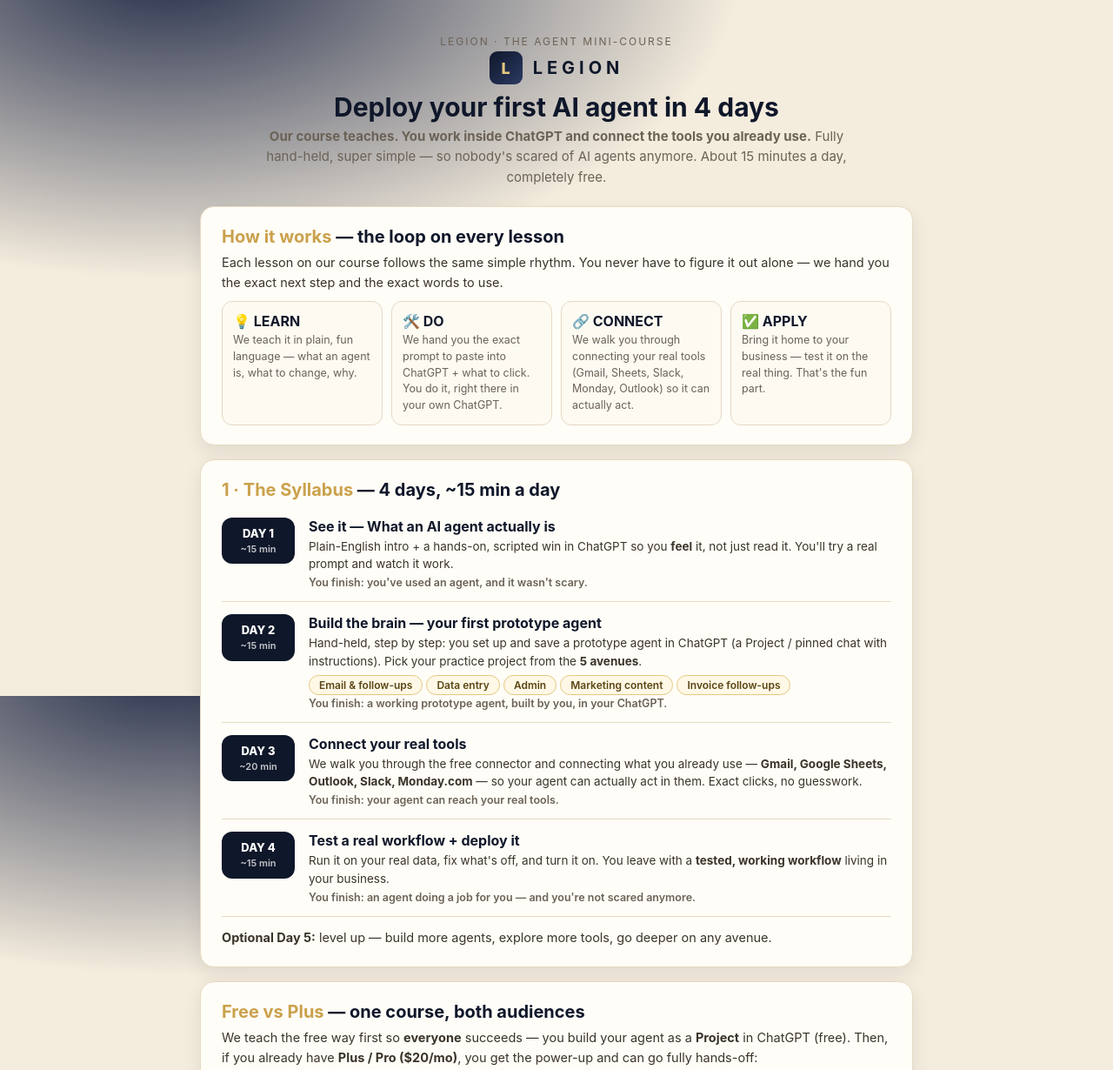
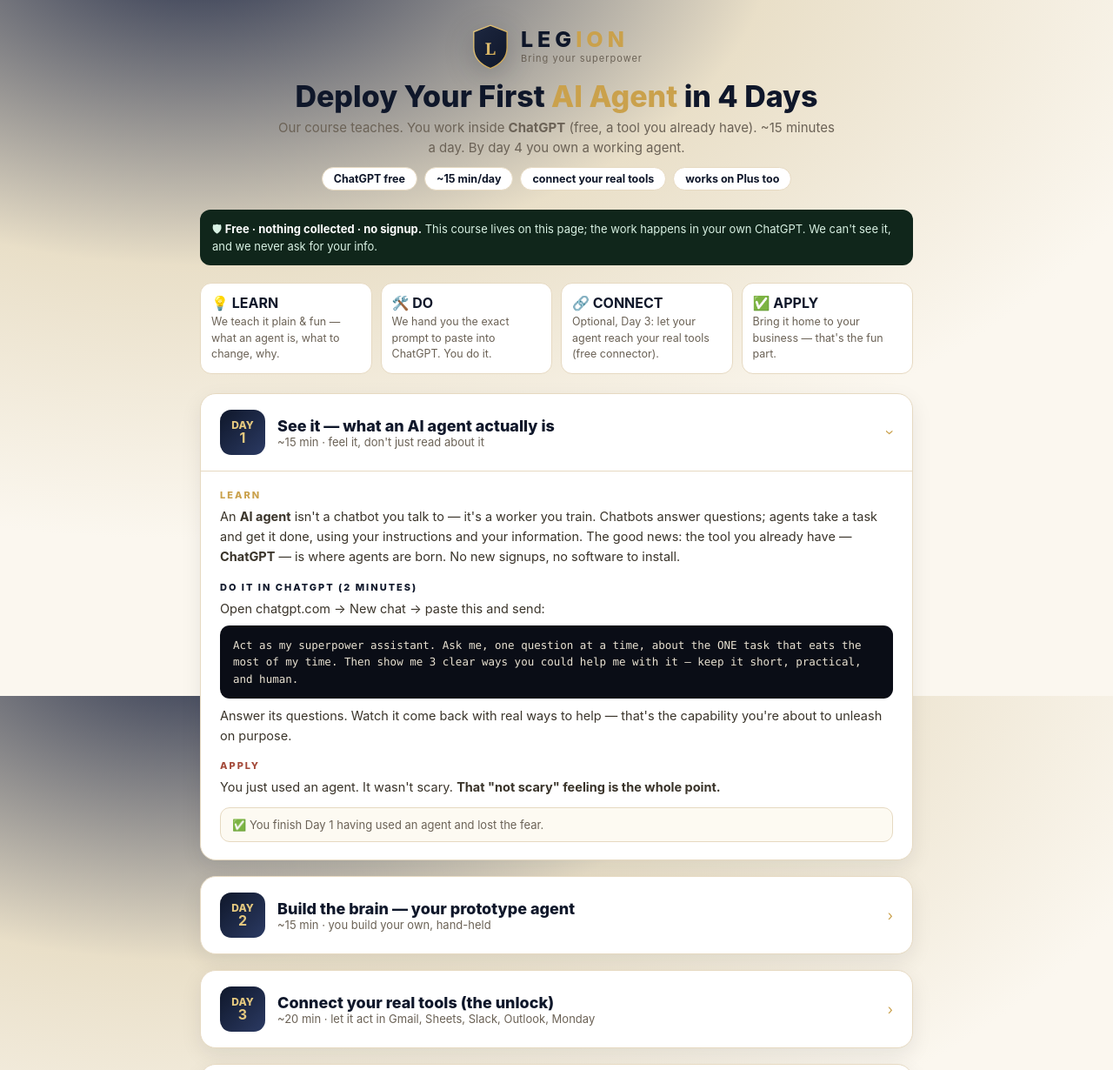
Before and after one commit to D-ops47/joinlegion, a plain HTML site: page course.html in a window 1280 px wide. Shown: the top 1230 px of the page at 87% size. Drawn offline with Linux system fonts and the light colour scheme; no server answers.

Commit message:
Full 4-day mini-course (branded)

```diff
--- a/course.html
+++ b/course.html
@@ -3,120 +3,139 @@
 <head>
 <meta charset="UTF-8">
 <meta name="viewport" content="width=device-width, initial-scale=1.0">
-<title>Legion — The Agent Mini-Course</title>
+<title>LEGION — Deploy Your First AI Agent in 4 Days</title>
 <style>
-  :root{--ink:#14100c;--brand:#0f172a;--gold:#caa14c;--gold2:#e4c87f;--paper:#f4ecdd;--card:#fffdf7;--line:#e6d9c1;--muted:#6b6256;--dark:#0a0d16;}
+  :root{--navy:#0f172a;--navy2:#1d2740;--gold:#caa14c;--gold2:#e4c87f;--paper:#fbf7ef;--card:#fffdf7;--line:#e6d9c1;--muted:#6b6256;--dark:#0a0d16;}
   *{box-sizing:border-box;margin:0;padding:0;}
-  body{font-family:-apple-system,BlinkMacSystemFont,"Segoe UI",Roboto,Helvetica,Arial,sans-serif;background:radial-gradient(1100px 600px at 15% -5%,#232c48 0%,var(--paper) 60%) fixed;color:var(--ink);min-height:100vh;padding:40px 16px;}
+  body{font-family:-apple-system,BlinkMacSystemFont,"Segoe UI",Roboto,Helvetica,Arial,sans-serif;background:radial-gradient(1200px 700px at 18% -10%, #232c48 0%, #e9dfc8 55%, var(--paper) 100%) fixed;color:#14100c;padding:26px 14px 60px;min-height:100vh;-webkit-font-smoothing:antialiased;}
   .stage{max-width:820px;margin:0 auto;}
-  .brand{display:flex;align-items:center;gap:12px;margin-bottom:8px;justify-content:center;}
-  .brand .m{width:38px;height:38px;border-radius:9px;background:linear-gradient(135deg,var(--brand),#2b3a63);color:var(--gold2);font-weight:800;display:flex;align-items:center;justify-content:center;font-size:18px;}
-  .brand b{letter-spacing:5px;color:var(--brand);font-size:20px;}
-  .eyebrow{text-align:center;color:var(--muted);font-size:12px;letter-spacing:2px;text-transform:uppercase;margin-bottom:4px;}
-  h1{font-size:30px;text-align:center;color:var(--brand);margin:6px 0 4px;}
-  .lede{text-align:center;color:var(--muted);font-size:15px;max-width:680px;margin:0 auto 22px;line-height:1.55;}
-  .card{background:var(--card);border:1px solid var(--line);border-radius:16px;padding:22px 24px;margin-bottom:16px;box-shadow:0 8px 22px rgba(15,23,42,.08);}
-  .card h2{font-size:20px;color:var(--brand);margin-bottom:6px;}
-  .card h2 .n{color:var(--gold);}
-  .card p{font-size:14.5px;line-height:1.6;color:#3a342a;}
-  .day{display:flex;gap:16px;padding:14px 0;border-bottom:1px solid var(--line);}
-  .day:last-child{border-bottom:none;}
-  .day .d{width:84px;flex-shrink:0;background:var(--brand);color:#fff;border-radius:12px;padding:10px 6px;text-align:center;font-weight:800;font-size:13px;line-height:1.3;height:fit-content;}
-  .day .d small{display:block;font-weight:600;opacity:.75;font-size:11px;margin-top:2px;}
-  .day h3{font-size:16px;color:var(--brand);margin-bottom:3px;}
-  .day p{font-size:13.5px;color:#3a342a;line-height:1.5;margin-bottom:4px;}
-  .day .out{font-size:12.5px;color:var(--muted);font-weight:600;}
-  .pill{display:inline-block;background:#fff8e6;border:1px solid var(--gold2);color:#5a4513;border-radius:20px;padding:3px 11px;font-size:12px;font-weight:600;margin:2px 4px 2px 0;}
-  .loop{display:flex;gap:10px;flex-wrap:wrap;margin-top:10px;}
-  .loop .s{flex:1 1 150px;border:1.5px solid var(--line);border-radius:12px;padding:12px;background:#fdfaf2;}
-  .loop .s b{display:block;color:var(--brand);margin-bottom:3px;}
+  .brand{display:flex;align-items:center;gap:12px;justify-content:center;margin-bottom:8px;}
+  .brand .logo{width:46px;height:54px;filter:drop-shadow(0 8px 16px rgba(15,23,42,.22));}
+  .wm{font-size:25px;letter-spacing:5px;font-weight:800;color:var(--navy);line-height:1;}
+  .wm em{font-style:normal;color:var(--gold);}
+  .wm-tag{font-size:11px;color:var(--muted);letter-spacing:1px;text-align:left;margin-top:2px;}
+  h1{font-size:34px;text-align:center;color:var(--navy);margin:10px 0 4px;font-weight:800;}
+  h1 .gold{color:var(--gold);}
+  .lede{text-align:center;color:var(--muted);font-size:15px;max-width:640px;margin:0 auto 8px;line-height:1.55;}
+  .pillbar{display:flex;gap:8px;justify-content:center;flex-wrap:wrap;margin:10px 0 22px;}
+  .pill{background:#fff;border:1px solid var(--line);border-radius:20px;padding:5px 13px;font-size:12.5px;font-weight:700;color:var(--navy);}
+  .banner{background:#10261b;color:#d9f2e4;border-radius:12px;padding:12px 14px;font-size:13px;line-height:1.55;margin-bottom:20px;}
+  .banner b{color:#fff;}
+  .loop{display:flex;gap:10px;flex-wrap:wrap;margin-bottom:22px;}
+  .loop .s{flex:1 1 150px;border:1.5px solid var(--line);border-radius:13px;padding:12px;background:#fff;}
+  .loop .s b{display:block;color:var(--navy);margin-bottom:3px;}
   .loop .s p{font-size:12.5px;line-height:1.5;color:var(--muted);margin:0;}
-  .honest{background:#10261b;color:#d9f2e4;border-radius:12px;padding:14px 16px;margin-top:18px;font-size:13px;line-height:1.6;}
+  .lesson{background:#fff;border:1px solid var(--line);border-radius:18px;margin-bottom:18px;overflow:hidden;box-shadow:0 8px 24px rgba(15,23,42,.08);}
+  .lesson summary{cursor:pointer;list-style:none;padding:18px 22px;display:flex;align-items:center;gap:14px;justify-content:space-between;}
+  .lesson summary::-webkit-details-marker{display:none;}
+  .lhead{display:flex;align-items:center;gap:14px;}
+  .lday{width:52px;height:52px;border-radius:13px;background:linear-gradient(135deg,var(--navy),#2b3a63);color:var(--gold2);font-weight:800;display:flex;flex-direction:column;align-items:center;justify-content:center;flex-shrink:0;font-size:12px;line-height:1.1;}
+  .lday b{font-size:16px;}
+  .ltitle{font-weight:800;color:var(--navy);font-size:18px;text-align:left;}
+  .lsub{font-size:13px;color:var(--muted);text-align:left;}
+  .arrow{color:var(--gold);font-size:16px;transition:.2s;}
+  .lesson[open] .arrow{transform:rotate(90deg);}
+  .linner{padding:4px 22px 20px;border-top:1px solid var(--line);}
+  .blk{margin-top:16px;}
+  .blk .h{font-size:11px;letter-spacing:2px;text-transform:uppercase;font-weight:800;margin-bottom:6px;}
+  .blk.learn .h{color:var(--gold);} .blk.do .h{color:var(--navy);} .blk.connect .h{color:#1f7a4d;} .blk.apply .h{color:#a44a3a;}
+  .blk p{font-size:14.5px;line-height:1.6;color:#3a342a;}
+  .prompt{background:var(--dark);color:#e9e2d2;border-radius:11px;padding:13px 15px;margin-top:8px;font-family:ui-monospace,Menlo,monospace;font-size:12.5px;line-height:1.55;white-space:pre-wrap;}
+  ol.steps{margin:8px 0 0 20px;font-size:14px;color:#3a342a;line-height:1.7;}
+  .out{background:#fdfaf2;border:1px solid var(--line);border-radius:11px;padding:11px 13px;font-size:13px;color:var(--muted);margin-top:12px;}
+  .dual{background:#fff8e6;border:1px solid var(--gold2);border-radius:12px;padding:14px 16px;margin-top:20px;}
+  .dual h3{font-size:15px;color:var(--navy);margin-bottom:6px;}
+  .dual p{font-size:13.5px;line-height:1.6;color:#3a342a;margin-bottom:4px;}
+  a.btn{display:block;text-align:center;background:linear-gradient(135deg,var(--navy),#2b3a63);color:#fff;border-radius:14px;padding:16px;font-weight:800;font-size:17px;text-decoration:none;margin-top:22px;box-shadow:0 14px 30px rgba(15,23,42,.22);}
+  .honest{background:#10261b;color:#d9f2e4;border-radius:14px;padding:16px;margin-top:20px;font-size:13px;line-height:1.6;}
   .honest b{color:#fff;}
-  .grid2{display:grid;grid-template-columns:1fr 1fr;gap:14px;}
-  @media(max-width:640px){.grid2{grid-template-columns:1fr;} .day .d{width:64px;}}
-  .note{max-width:820px;margin:14px auto 0;color:var(--muted);font-size:12.5px;text-align:center;}
+  .note{max-width:820px;margin:16px auto 0;color:var(--muted);font-size:12.5px;text-align:center;}
 </style>
 </head>
 <body>
 <div class="stage">
-  <div class="eyebrow">Legion · The Agent Mini-Course</div>
-  <div class="brand"><div class="m">L</div><b>LEGION</b></div>
-  <h1>Deploy your first AI agent in 4 days</h1>
-  <p class="lede"><b>Our course teaches. You work inside ChatGPT and connect the tools you already use.</b> Fully hand-held, super simple — so nobody's scared of AI agents anymore. About 15 minutes a day, completely free.</p>
+  <div class="brand">
+    <svg class="logo" viewBox="0 0 120 140" role="img" aria-label="LEGION shield"><defs><linearGradient id="g" x1="0" y1="0" x2="1" y2="1"><stop offset="0" stop-color="#e4c87f"/><stop offset="1" stop-color="#caa14c"/></linearGradient><linearGradient id="n" x1="0" y1="0" x2="1" y2="1"><stop offset="0" stop-color="#1d2740"/><stop offset="1" stop-color="#0f172a"/></linearGradient></defs><path d="M60 8 L110 27 V74 C110 106 88 126 60 137 C32 126 10 106 10 74 V27 Z" fill="url(#n)" stroke="url(#g)" stroke-width="3.5"/><text x="60" y="96" text-anchor="middle" font-family="Georgia,serif" font-size="50" font-weight="bold" fill="url(#g)">L</text></svg>
+    <div><div class="wm">LEG<em>ION</em></div><div class="wm-tag">Bring your superpower</div></div>
+  </div>
+  <h1>Deploy Your First <span class="gold">AI Agent</span> in 4 Days</h1>
+  <div class="lede">Our course teaches. You work inside <b>ChatGPT</b> (free, a tool you already have). ~15 minutes a day. By day 4 you own a working agent.</div>
+  <div class="pillbar"><span class="pill">ChatGPT free</span><span class="pill">~15 min/day</span><span class="pill">connect your real tools</span><span class="pill">works on Plus too</span></div>
+  <div class="banner">🛡 <b>Free · nothing collected · no signup.</b> This course lives on this page; the work happens in your own ChatGPT. We can't see it, and we never ask for your info.</div>
 
-  <div class="card">
-    <h2><span class="n">How it works</span> — the loop on every lesson</h2>
-    <p>Each lesson on our course follows the same simple rhythm. You never have to figure it out alone — we hand you the exact next step and the exact words to use.</p>
-    <div class="loop">
-      <div class="s"><b>💡 LEARN</b><p>We teach it in plain, fun language — what an agent is, what to change, why.</p></div>
-      <div class="s"><b>🛠️ DO</b><p>We hand you the exact prompt to paste into ChatGPT + what to click. You do it, right there in your own ChatGPT.</p></div>
-      <div class="s"><b>🔗 CONNECT</b><p>We walk you through connecting your real tools (Gmail, Sheets, Slack, Monday, Outlook) so it can actually act.</p></div>
-      <div class="s"><b>✅ APPLY</b><p>Bring it home to your business — test it on the real thing. That's the fun part.</p></div>
-    </div>
+  <div class="loop">
+    <div class="s"><b>💡 LEARN</b><p>We teach it plain &amp; fun — what an agent is, what to change, why.</p></div>
+    <div class="s"><b>🛠️ DO</b><p>We hand you the exact prompt to paste into ChatGPT. You do it.</p></div>
+    <div class="s"><b>🔗 CONNECT</b><p>Optional, Day 3: let your agent reach your real tools (free connector).</p></div>
+    <div class="s"><b>✅ APPLY</b><p>Bring it home to your business — that's the fun part.</p></div>
   </div>
 
-  <div class="card">
-    <h2><span class="n">1 · The Syllabus</span> — 4 days, ~15 min a day</h2>
+  <!-- DAY 1 -->
+  <details class="lesson" open>
+    <summary><div class="lhead"><div class="lday">DAY<b>1</b></div><div><div class="ltitle">See it — what an AI agent actually is</div><div class="lsub">~15 min · feel it, don't just read about it</div></div></div><span class="arrow">›</span></summary>
+    <div class="linner">
+      <div class="blk learn"><div class="h">Learn</div><p>An <b>AI agent</b> isn't a chatbot you talk to — it's a worker you train. Chatbots answer questions; agents take a task and get it done, using your instructions and your information. The good news: the tool you already have — <b>ChatGPT</b> — is where agents are born. No new signups, no software to install.</p></div>
+      <div class="blk do"><div class="h">Do it in ChatGPT (2 minutes)</div>
+        <p>Open chatgpt.com → New chat → paste this and send:</p>
+        <div class="prompt">Act as my superpower assistant. Ask me, one question at a time, about the ONE task that eats the most of my time. Then show me 3 clear ways you could help me with it — keep it short, practical, and human.</div>
+        <p style="margin-top:8px;">Answer its questions. Watch it come back with real ways to help — that's the capability you're about to unleash on purpose.</p></div>
+      <div class="blk apply"><div class="h">Apply</div><p>You just used an agent. It wasn't scary. <b>That "not scary" feeling is the whole point.</b></p></div>
+      <div class="out">✅ You finish Day 1 having used an agent and lost the fear.</div>
+    </div>
+  </details>
 
-    <div class="day">
-      <div class="d">DAY 1<small>~15 min</small></div>
-      <div><h3>See it — What an AI agent actually is</h3>
-      <p>Plain-English intro + a hands-on, scripted win in ChatGPT so you <b>feel</b> it, not just read it. You'll try a real prompt and watch it work.</p>
-      <div class="out">You finish: you've used an agent, and it wasn't scary.</div></div>
+  <!-- DAY 2 -->
+  <details class="lesson">
+    <summary><div class="lhead"><div class="lday">DAY<b>2</b></div><div><div class="ltitle">Build the brain — your prototype agent</div><div class="lsub">~15 min · you build your own, hand-held</div></div></div><span class="arrow">›</span></summary>
+    <div class="linner">
+      <div class="blk learn"><div class="h">Learn</div><p>Your agent lives in a <b>saved ChatGPT conversation called a Project</b> (or a pinned chat). You give it your instructions once; it remembers and works for you every time you open it.</p></div>
+      <div class="blk do"><div class="h">Do it (free tier)</div>
+        <ol class="steps"><li>Open chatgpt.com → create a <b>New Project</b> (name it, e.g. "My Agent").</li><li>Paste this as the first message, then press send — this is your agent's operating manual:</li></ol>
+        <div class="prompt">You are my [AVENUE] agent. My superpower is [YOUR SUPER POWER / what I'm great at]. Work from my instructions, keep replies short and practical, ask me one question at a time, and never invent facts. First, ask me what I do and the one problem to start with.</div>
+        <ol class="steps" style="margin-top:10px;"><li>Upload one real file (a list, a draft, a customer note) so it knows your business.</li><li>Test it on one real example. It performs the workflow instantly.</li></ol></div>
+      <div class="blk connect"><div class="h">Free vs Plus</div><p>This works on <b>free</b> (a Project = your agent). If you have <b>Plus/Pro</b>, you can go further: save it as a <b>custom GPT</b>, or <b>schedule</b> it to run automatically.</p></div>
+      <div class="blk apply"><div class="h">Apply</div><p>Your prototype agent is now saved and working — it understands your business and does the task you picked.</p></div>
+      <div class="out">✅ You finish Day 2 with a working prototype agent you built yourself.</div>
     </div>
+  </details>
 
-    <div class="day">
-      <div class="d">DAY 2<small>~15 min</small></div>
-      <div><h3>Build the brain — your first prototype agent</h3>
-      <p>Hand-held, step by step: you set up and save a prototype agent in ChatGPT (a Project / pinned chat with instructions). Pick your practice project from the <b>5 avenues</b>.</p><div class="pill">Email &amp; follow-ups</div><div class="pill">Data entry</div><div class="pill">Admin</div><div class="pill">Marketing content</div><div class="pill">Invoice follow-ups</div>
-      <div class="out">You finish: a working prototype agent, built by you, in your ChatGPT.</div></div>
+  <!-- DAY 3 -->
+  <details class="lesson">
+    <summary><div class="lhead"><div class="lday">DAY<b>3</b></div><div><div class="ltitle">Connect your real tools (the unlock)</div><div class="lsub">~20 min · let it act in Gmail, Sheets, Slack, Outlook, Monday</div></div></div><span class="arrow">›</span></summary>
+    <div class="linner">
+      <div class="blk learn"><div class="h">Learn</div><p>Free ChatGPT is your <b>brain</b> — it writes brilliantly. To make it <b>act</b> in the tools you already use (send the email, write the sheet row, ping Slack), we connect it through a free connector. Don't want to connect anything yet? That's fine — everything still works; you just copy the output.</p></div>
+      <div class="blk do"><div class="h">Do it — the one shared connector guide</div>
+        <ol class="steps"><li>Sign up at <b>zapier.com</b> (free). Connect your Google/Outlook account (Gmail + Sheets).</li><li>Create a Zap: <b>Trigger</b> = "New row in Google Sheets" (or "New email with label") → <b>AI step</b> → <b>Action</b> = "Gmail: send" (or "Sheets: add row", "Slack: post").</li><li>Paste your agent's instruction into the AI step. Test once. Turn the Zap on.</li></ol>
+        <p style="margin-top:8px;"><b>No-connector fallback (works for everyone):</b> run your agent in ChatGPT, copy its output, and paste it into your tools. 100% functional — the connector just saves you the copy.</p></div>
+      <div class="blk apply"><div class="h">Apply</div><p>Your agent can now reach your real tools — send the follow-up, write the row, post where your team works.</p></div>
+      <div class="out">✅ You finish Day 3 with your agent connected to (or ready to drop into) your tools.</div>
     </div>
+  </details>
 
-    <div class="day">
-      <div class="d">DAY 3<small>~20 min</small></div>
-      <div><h3>Connect your real tools</h3>
-      <p>We walk you through the free connector and connecting what you already use — <b>Gmail, Google Sheets, Outlook, Slack, Monday.com</b> — so your agent can actually act in them. Exact clicks, no guesswork.</p>
-      <div class="out">You finish: your agent can reach your real tools.</div></div>
+  <!-- DAY 4 -->
+  <details class="lesson">
+    <summary><div class="lhead"><div class="lday">DAY<b>4</b></div><div><div class="ltitle">Test a real workflow + deploy it</div><div class="lsub">~15 min · run it on the real thing, turn it on</div></div></div><span class="arrow">›</span></summary>
+    <div class="linner">
+      <div class="blk learn"><div class="h">Learn</div><p>An agent is only as good as its last test. Today you run it on one <b>real</b> item, sharpen it, and make it a habit.</p></div>
+      <div class="blk do"><div class="h">Do it</div>
+        <ol class="steps"><li>Give your agent ONE real task: a real customer to follow up, a real overdue invoice, a real idea, a real messy inquiry.</li><li>Check the output: is it human? Is it "you"? Tell it "make it warmer / shorter / less salesy" until it sounds like you.</li><li>Pin the chat. Set a small routine — every morning, open it first.</li></ol></div>
+      <div class="blk apply"><div class="h">Apply</div><p>You now have a <b>tested, working agent doing a real job in your business</b> — and you're not scared of the tech anymore.</p></div>
+      <div class="out">✅ You finish Day 4 with a deployed agent and the confidence to build more.</div>
     </div>
+  </details>
 
-    <div class="day">
-      <div class="d">DAY 4<small>~15 min</small></div>
-      <div><h3>Test a real workflow + deploy it</h3>
-      <p>Run it on your real data, fix what's off, and turn it on. You leave with a <b>tested, working workflow</b> living in your business.</p>
-      <div class="out">You finish: an agent doing a job for you — and you're not scared anymore.</div></div>
-    </div>
-
-    <p style="margin-top:12px;"><b>Optional Day 5:</b> level up — build more agents, explore more tools, go deeper on any avenue.</p>
+  <div class="dual">
+    <h3>Free vs Plus — one course, both audiences</h3>
+    <p><b>Free (everyone):</b> a Project agent that writes, thinks, and remembers — the brain of your workflow.</p>
+    <p><b>Plus/Pro power-up:</b> save it as a <b>custom GPT</b>, <b>schedule it to run automatically</b>, and use <b>ChatGPT Work + native connectors</b> to reach Gmail/Sheets/Slack/Outlook directly. Real, hands-off automation.</p>
+    <p><b>Our promise:</b> it works on free — and if you already pay, you leave with true automation either way.</p>
   </div>
 
-  <div class="card">
-    <h2><span class="n">Free vs Plus</span> — one course, both audiences</h2>
-    <p>We teach the free way first so <b>everyone</b> succeeds — you build your agent as a <b>Project</b> in ChatGPT (free). Then, if you already have <b>Plus / Pro ($20/mo)</b>, you get the power-up and can go fully hands-off:</p>
-    <p style="margin-top:8px;">▪ <b>Free (everyone):</b> a Project agent that writes, thinks, and remembers — the brain of your workflow.</p>
-    <p>▪ <b>Plus / Pro power-up:</b> save it as a <b>custom GPT</b>, <b>schedule it to run automatically</b>, and use <b>ChatGPT Work + native connectors</b> to reach Gmail / Sheets / Slack / Outlook directly — real automation, no extra connector needed.</p>
-    <p style="margin-top:6px;"><b>Our promise:</b> it works on free — and if you already pay, you leave with truly hands-off automation. Either way, you finish the course.</p>
-  </div>
+  <a class="btn" href="card.html">⚔️ Get your Battle-Tested Card →</a>
 
-  <div class="card">
-    <h2><span class="n">2 · How doable is this?</span> — honest</h2>
-    <p><b>Very doable, because we're not building the technology — we're guiding.</b> ChatGPT is the agent's brain (free, they already have it). The tools (Gmail, Sheets, Slack, Monday, Outlook) already exist. The free connector (Zapier free tier) makes them work together, no code required. What we build is the <b>guided course + the exact prompts + the step-by-step connection walkthroughs</b> — that's content, and it's realistic to produce for all 5 avenues.</p>
-    <p style="margin-top:10px;"><b>Honest constraints we teach around:</b> free Zapier covers ~100 tasks/month (plenty to <b>test</b> a real workflow); free ChatGPT is your copilot (it does the work, but truly hands-off autonomy is the paid tier) — the course is honest about where "free" ends, so nobody's surprised.</p>
-    <p style="margin-top:10px;"><b>Timeline:</b> ~4 days × 15 min ≈ an hour total — a little longer than 3 days because connecting real tools adds a step, but still short enough that people finish. Right balance of "substantial, not scary."</p>
-  </div>
-
-  <div class="card">
-    <h2><span class="n">3 · How they work inside ChatGPT</span></h2>
-    <p>Three layers — the brain, the connection, the test:</p>
-    <p style="margin-top:8px;">🧠 <b>The brain (ChatGPT):</b> each lesson hands them the exact prompt to paste into a ChatGPT chat/Project. They build and talk to their agent there — it thinks, writes, and understands their business.</p>
-    <p>🔗 <b>The connection (free connector):</b> to make it <i>act</i> — send the email, write the sheet row, ping Slack — we walk them through a free connector (Zapier) connected to their real Gmail/Sheets/Slack/Monday/Outlook. Copy-paste the Zap's AI instruction; they click it into place.</p>
-    <p>✅ <b>The test (their business):</b> the course says "now test it on one real customer / one real invoice / one real idea." They run it, see it work, and tweak it with our guidance.</p>
-  </div>
-
-  <div class="honest"><b>The whole idea in one line:</b> Legion is the hand that guides; your ChatGPT is where the agent lives; your real tools are where it works. Super simple, free, ~15 min a day for four days — and you leave with a real workflow you built and understand.</div>
-
-  <div class="note">Course concept for the Legion Gladiator build — free, nothing collected, no signup. Built by owners, for owners.</div>
-  <script>try{fetch('/track?e=course_open')}catch(x){}</script>
+  <div class="honest"><b>The honest truth:</b> on free ChatGPT your agent is your <b>copilot</b> — it does the workflow brilliantly but won't log into your email and hit send by itself. To make it fully autonomous you pair it with a free connector (Zapier free ≈ 100 tasks/mo, enough to prove it) or the Plus tier. The course tells you exactly where free ends so nobody's surprised.</div>
+  <div class="note">Free gift — nothing collected, no signup. Built by owners, for owners.</div>
 </div>
+<script>try{fetch('/track?e=course_view')}catch(x){}</script>
 </body>
 </html>
```
